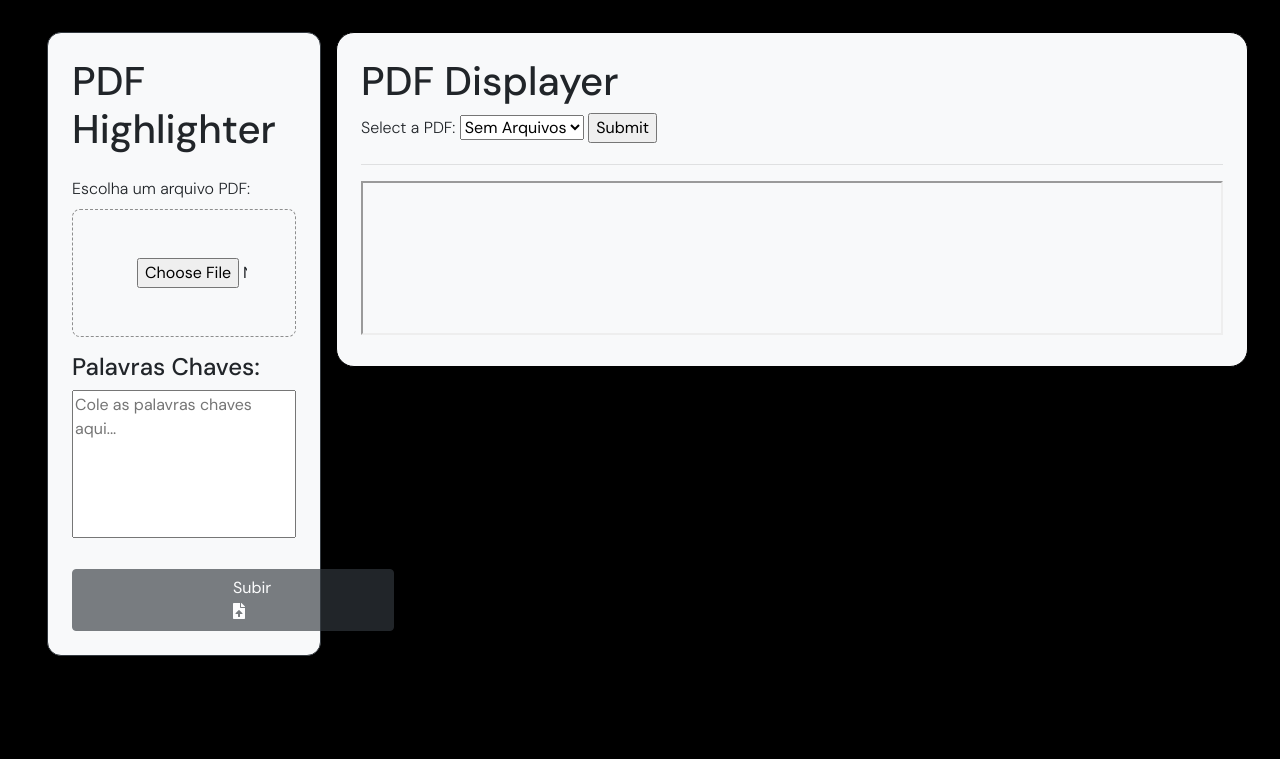
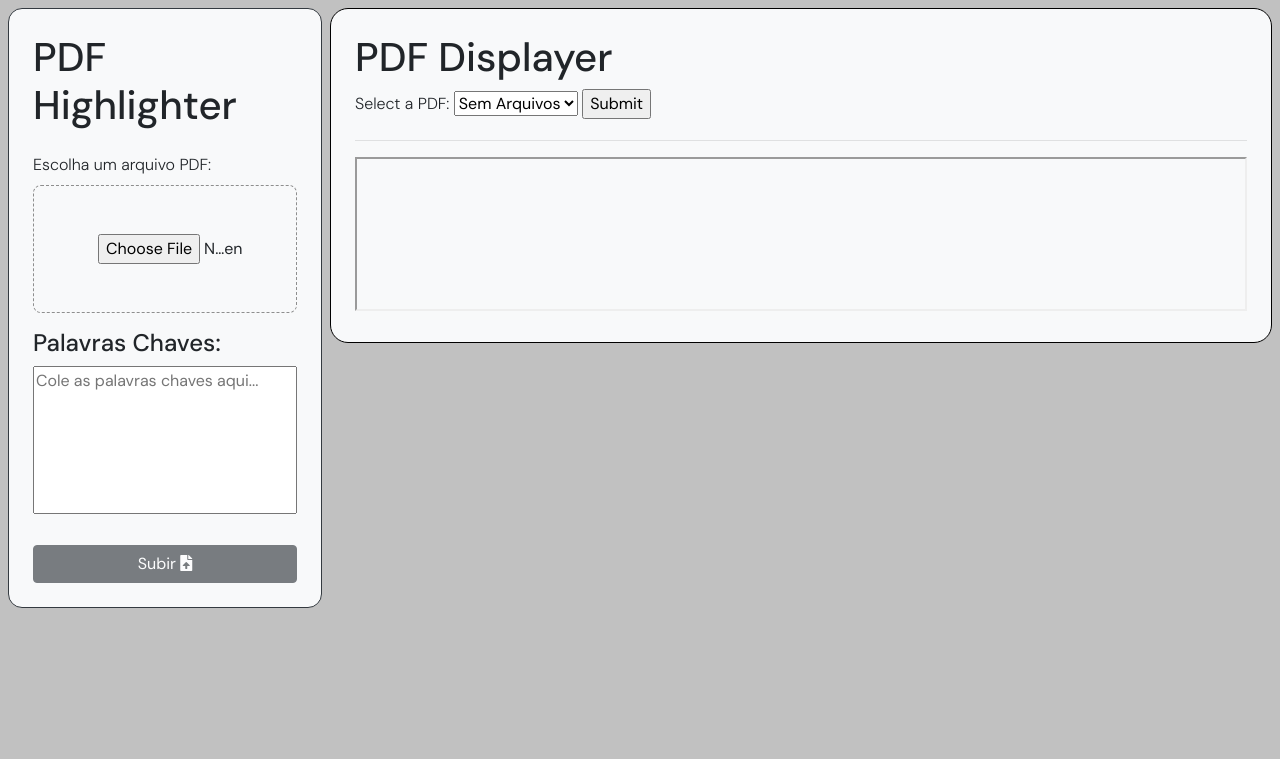
Before and after one commit to andrescabrera83/diariospdf, a Flask app: template templates/index.html in a window 1280 px wide. Shown: the top 759 px of the page. Run offline with Flask 3, Linux system fonts and the light colour scheme; the template is opened without the code that fills it, so the values that code supplies are empty; some libraries are stand-ins or nearby versions.

Commit message:
responsive design update 3

```diff
--- a/templates/index.html
+++ b/templates/index.html
@@ -30,13 +30,15 @@
         font-weight: 300;
         font-style: normal;
 
-        background-color: rgb(0, 0, 0);
+        background-color: rgb(193, 193, 193);
+        margin: 0;
 
     }
 
     .container {
         height: 75vh;
         width: 25%;
+        padding: 0;
     }
 
     /* Style for disabled button */
@@ -57,7 +59,7 @@
     /* Custom upload button style */
     .upload-button {
         justify-content: space-between;
-        padding-inline: 10rem;
+        padding-inline: 6rem;
         transition: padding-inline 0.2s ease-in-out;
         width: 100%;
         /* Define the transition */
@@ -65,12 +67,12 @@
 
     /* Custom upload button hover effect */
     .upload-button:hover {
-        padding-inline: 7rem;
+        padding-inline: 3rem;
 
     }
 
     .upload-button:disabled:hover {
-        padding-inline: 10rem;
+        padding-inline: 6rem;
     }
 
     .upload-file {
@@ -83,13 +85,22 @@
     .whole {
         display: flex;
         flex-direction: row;
-        padding: 2rem;
+        padding: 0.5rem;
         height: 95vh;
         overflow-y: hidden;
+        margin: 0;
+        gap: 0.5rem;
     }
 
     .displayer {
         width: 75%;
+    }
+
+    /* Media query for screens with a minimum width of 1200px */
+    @media only screen and (min-width: 1850px) {
+        .whole {
+            padding-inline: 10rem;
+        }
     }
 
 
@@ -127,16 +138,18 @@
         }
     }
 
-    @media (min-width: 768px)
-    { .container,
+    @media (min-width: 768px) {
+
+        .container,
         .container-md,
         .container-sm {
             max-width: 100%;
         }
     }
 
-    @media (min-width: 576px)
-    { .container,
+    @media (min-width: 576px) {
+
+        .container,
         .container-md,
         .container-sm {
             max-width: 100%;
```
Lines whose indentation alone changed are shown as unchanged.
